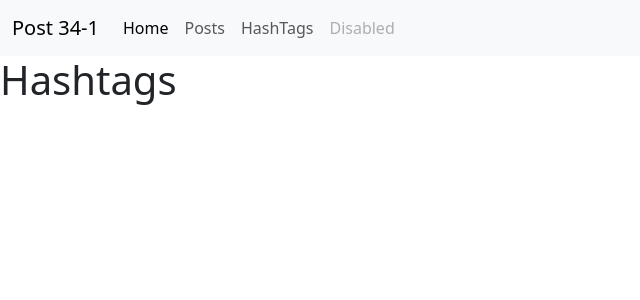
After one commit to EsenbekM/34-1, a Django app: page /hashtags/ in a window 1280 px wide. The commit adds this page. Shown: the top 300 px of the page, without its empty margins (0-640 px from the left). Run offline with Django 4.2, Linux system fonts and the light colour scheme; data that the repository does not hold is empty.

Commit message:
lesson 3

```diff
--- a/blog/urls.py
+++ b/blog/urls.py
@@ -7,4 +7,5 @@ urlpatterns = [
     path('admin/', admin.site.urls),
     path('', views.main_view),
     path('posts/', views.posts_view),
+    path('hashtags/', views.hashtags_view)
 ]
--- a/post/views.py
+++ b/post/views.py
@@ -1,6 +1,6 @@
 from django.shortcuts import HttpResponse, render
 
-from post.models import Post
+from post.models import Post, HashTag, Comment
 
 # CBV - Class Based View
 # FBV - Function Based View
@@ -15,10 +15,27 @@ def main_view(request):
 
 def posts_view(request):
     if request.method == 'GET':
-        posts = Post.objects.all() # QuerySet
+        posts = Post.objects.all()  # QuerySet
+        # SELECT * FROM post_post;
 
         context = {
             "posts": posts,
         }
 
         return render(request, 'posts/posts.html', context=context)
+
+
+def hashtags_view(request):
+    if request.method == 'GET':
+        hashtags = HashTag.objects.all()
+
+        context = {
+            "hashtags": hashtags,
+            "name": "Asyl"
+        }
+
+        return render(
+            request,
+            'posts/hashtags.html',
+            context=context
+        )
--- a/templates/index.html
+++ b/templates/index.html
@@ -19,7 +19,7 @@
             <div class="navbar-nav">
               <a class="nav-link active" aria-current="page" href="/">Home</a>
               <a class="nav-link" href="/posts/">Posts</a>
-              <a class="nav-link" href="#">Pricing</a>
+              <a class="nav-link" href="/hashtags/">HashTags</a>
               <a class="nav-link disabled" href="#" tabindex="-1" aria-disabled="true">Disabled</a>
             </div>
           </div>
--- /dev/null
+++ b/templates/posts/hashtags.html
@@ -0,0 +1,12 @@
+{% extends 'index.html' %}
+
+{% block content %}
+<h1>
+    Hashtags
+</h1>
+
+{% for i in hashtags %}
+    <a href="#" class="btn btn-primary">#{{ i.title }}</a>
+{% endfor %}
+
+{% endblock %}
--- a/templates/posts/posts.html
+++ b/templates/posts/posts.html
@@ -11,9 +11,13 @@
         <div class="card-body">
           <h5 class="card-title">{{ post.title }}</h5>
           <p class="card-text">{{ post.rate }}</p>
+            {% for hashtag in post.hashtags.all %}
+                <a href="#" class="btn btn-primary">#{{ hashtag.title }}</a>
+            {% endfor %}
           <a href="#" class="btn btn-primary">More</a>
         </div>
       </div>
     {% endfor %}
 
+
 {% endblock %}
```
Also changed, not shown: blog/settings.py (+0 -12 lines), post/admin.py (+23 -2 lines), post/models.py (+23 -0 lines).
